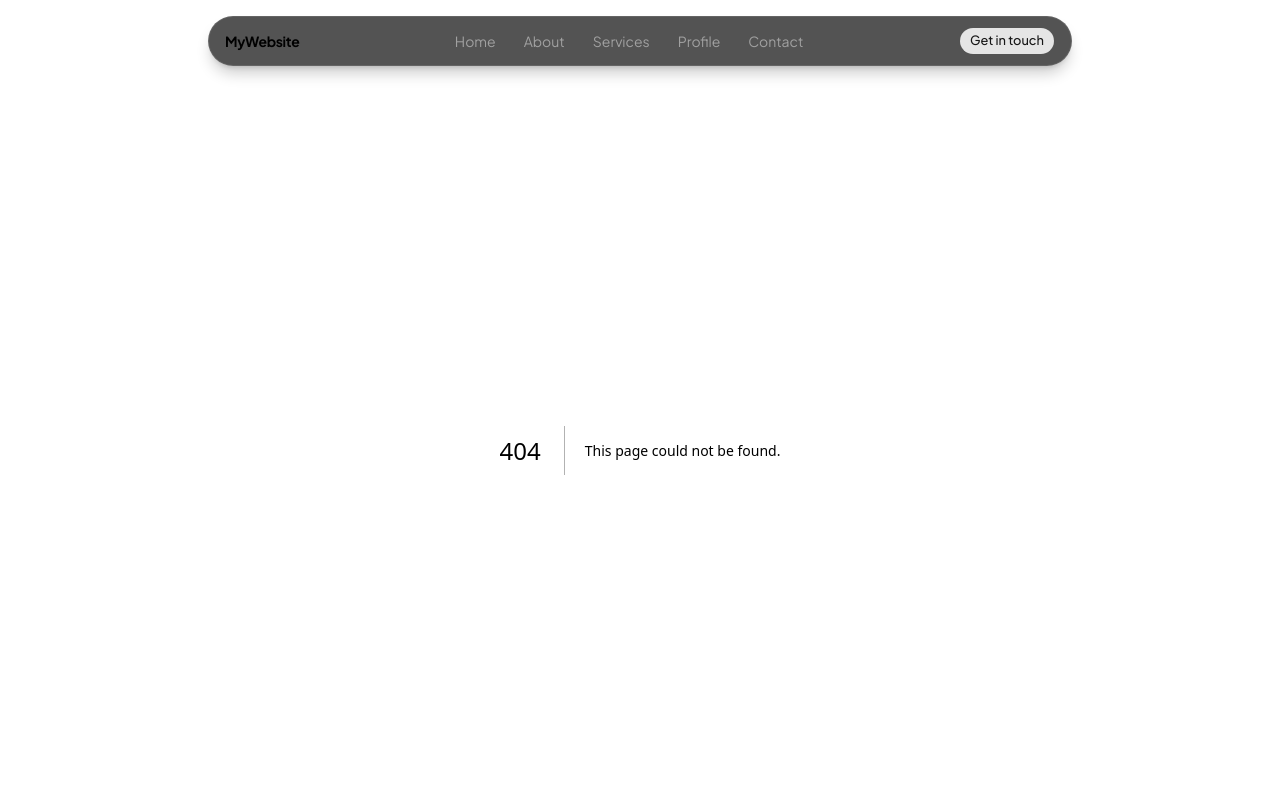
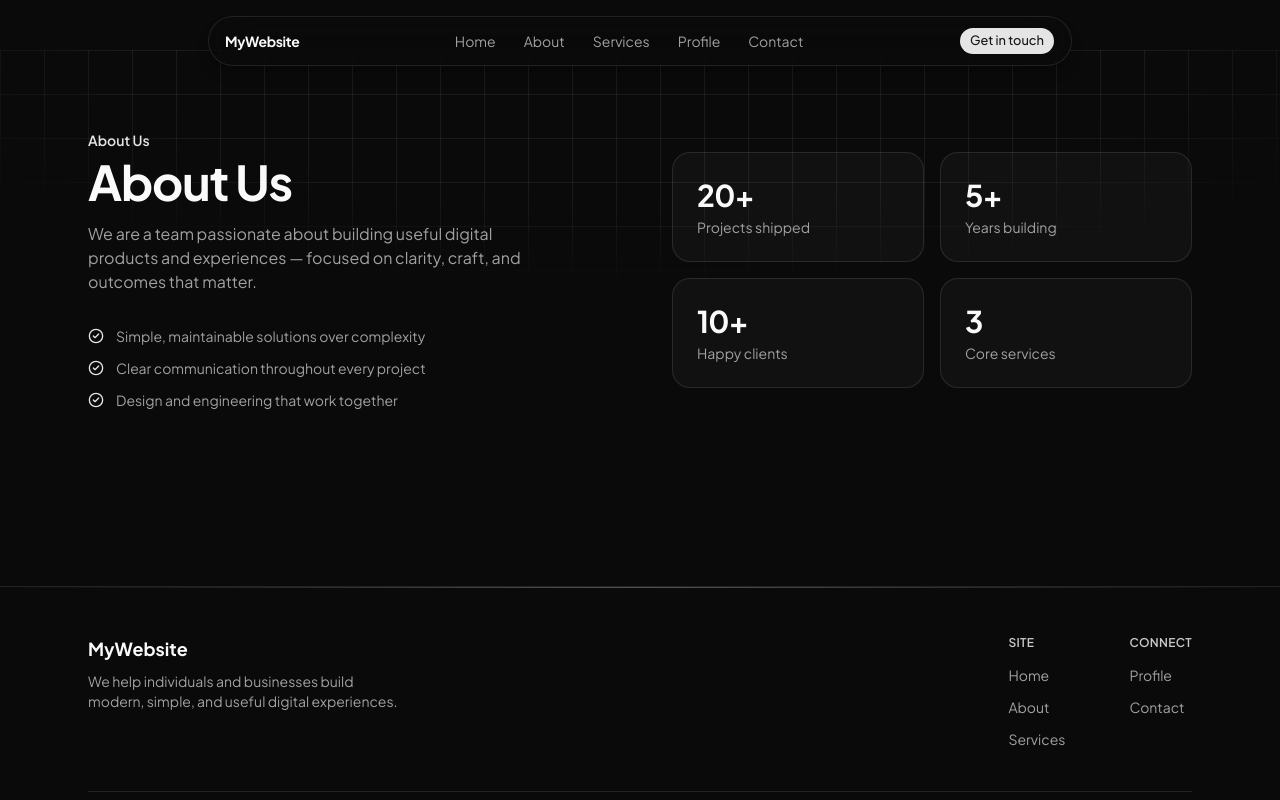
Before and after one commit to nurindahpratiwi/companyprofile, a Next.js app: page /tentang in a window 1280 px wide. Before the commit this address had no page. Shown: the top 800 px of the page. Built offline with nearby package versions, Linux system fonts and the light colour scheme.

Commit message:
tambahkan tentang

```diff
--- /dev/null
+++ b/app/tentang/page.js
@@ -0,0 +1,62 @@
+import { CheckCircle2 } from "lucide-react";
+
+const values = [
+  "Simple, maintainable solutions over complexity",
+  "Clear communication throughout every project",
+  "Design and engineering that work together",
+];
+
+const stats = [
+  { value: "20+", label: "Projects shipped" },
+  { value: "5+", label: "Years building" },
+  { value: "10+", label: "Happy clients" },
+  { value: "3", label: "Core services" },
+];
+
+export default function TentangPage() {
+  return (
+    <section className="relative">
+      <div className="bg-grid bg-radial-fade absolute inset-0 -z-10" />
+
+      <div className="mx-auto grid max-w-6xl gap-16 px-6 py-20 md:grid-cols-2 md:items-center">
+        <div>
+          <p className="text-sm font-semibold text-primary">About Us</p>
+          <h1 className="mt-2 text-4xl font-bold tracking-tight md:text-5xl">
+            About Us
+          </h1>
+
+          <p className="mt-4 max-w-md text-muted-foreground">
+            We are a team passionate about building useful digital products
+            and experiences — focused on clarity, craft, and outcomes that
+            matter.
+          </p>
+
+          <ul className="mt-8 space-y-3">
+            {values.map((value) => (
+              <li key={value} className="flex items-start gap-3 text-sm">
+                <CheckCircle2 className="mt-0.5 size-4 shrink-0 text-primary" />
+                <span className="text-muted-foreground">{value}</span>
+              </li>
+            ))}
+          </ul>
+        </div>
+
+        <div className="grid grid-cols-2 gap-4">
+          {stats.map((stat) => (
+            <div
+              key={stat.label}
+              className="rounded-2xl border border-white/10 bg-foreground/[0.03] p-6"
+            >
+              <p className="text-3xl font-bold tracking-tight">
+                {stat.value}
+              </p>
+              <p className="mt-1 text-sm text-muted-foreground">
+                {stat.label}
+              </p>
+            </div>
+          ))}
+        </div>
+      </div>
+    </section>
+  );
+}
```
